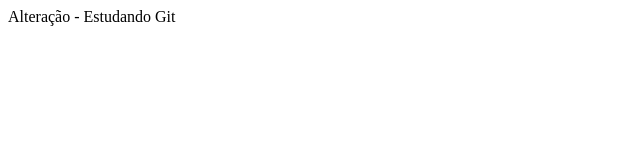
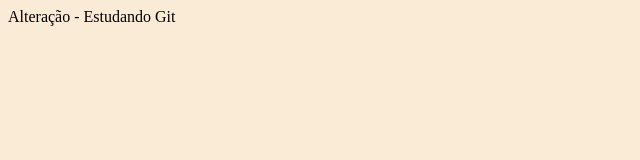
Before and after one commit to renant/estudandoGit, a plain HTML site: page index.html in a window 1280 px wide. Shown: the whole page, without its empty margins (0-640 px from the left). Drawn offline with Linux system fonts and the light colour scheme.

Commit message:
colocando um estilo - Trabalhando com branches

```diff
--- /dev/null
+++ b/estilo.css
@@ -0,0 +1,3 @@
+body {
+    background-color:antiquewhite;
+}
--- a/index.html
+++ b/index.html
@@ -1,6 +1,6 @@
 <html>
     <head>
-
+        <link rel="stylesheet" href="estilo.css">
     </head>
     <body>
         <p>Alteração - Estudando Git</p>
```
